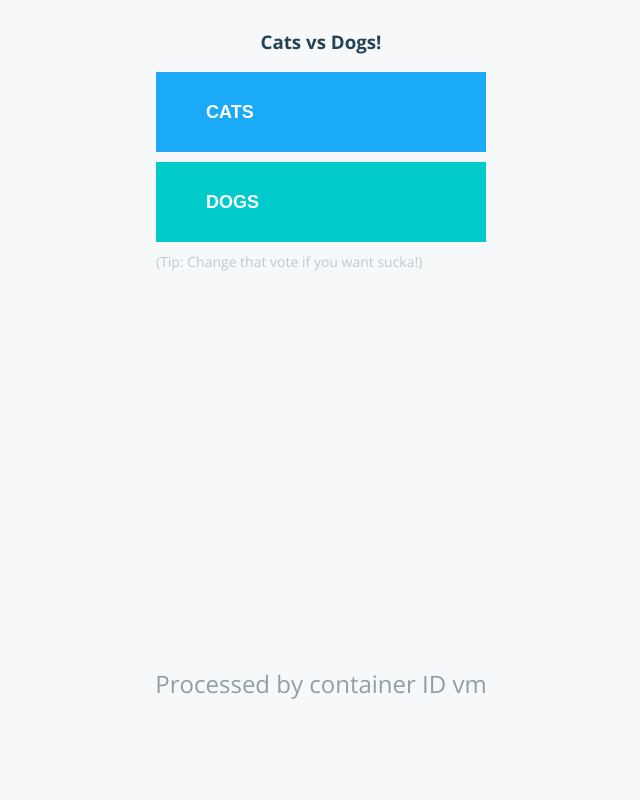
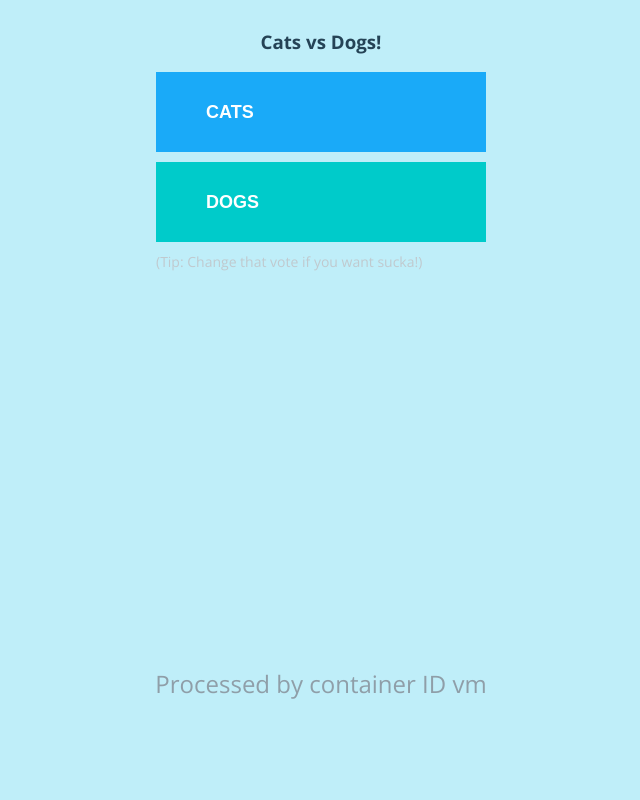
Before and after one commit to rayvittum/vote, a Flask app: page / in a window 1280 px wide. Shown: the whole page, without its empty margins (319-959 px from the left). Run offline with Flask 2, Linux system fonts and the light colour scheme; some libraries are stand-ins or nearby versions.

Commit message:
changed background to pale blue

```diff
--- a/static/stylesheets/style.css
+++ b/static/stylesheets/style.css
@@ -6,7 +6,7 @@
 html,body{
   margin: 0;
   padding: 0;
-  background-color: #F7F8F9;
+  background-color: #bfeef9;
   height: 100vh;
   font-family: 'Open Sans';
 }
```
